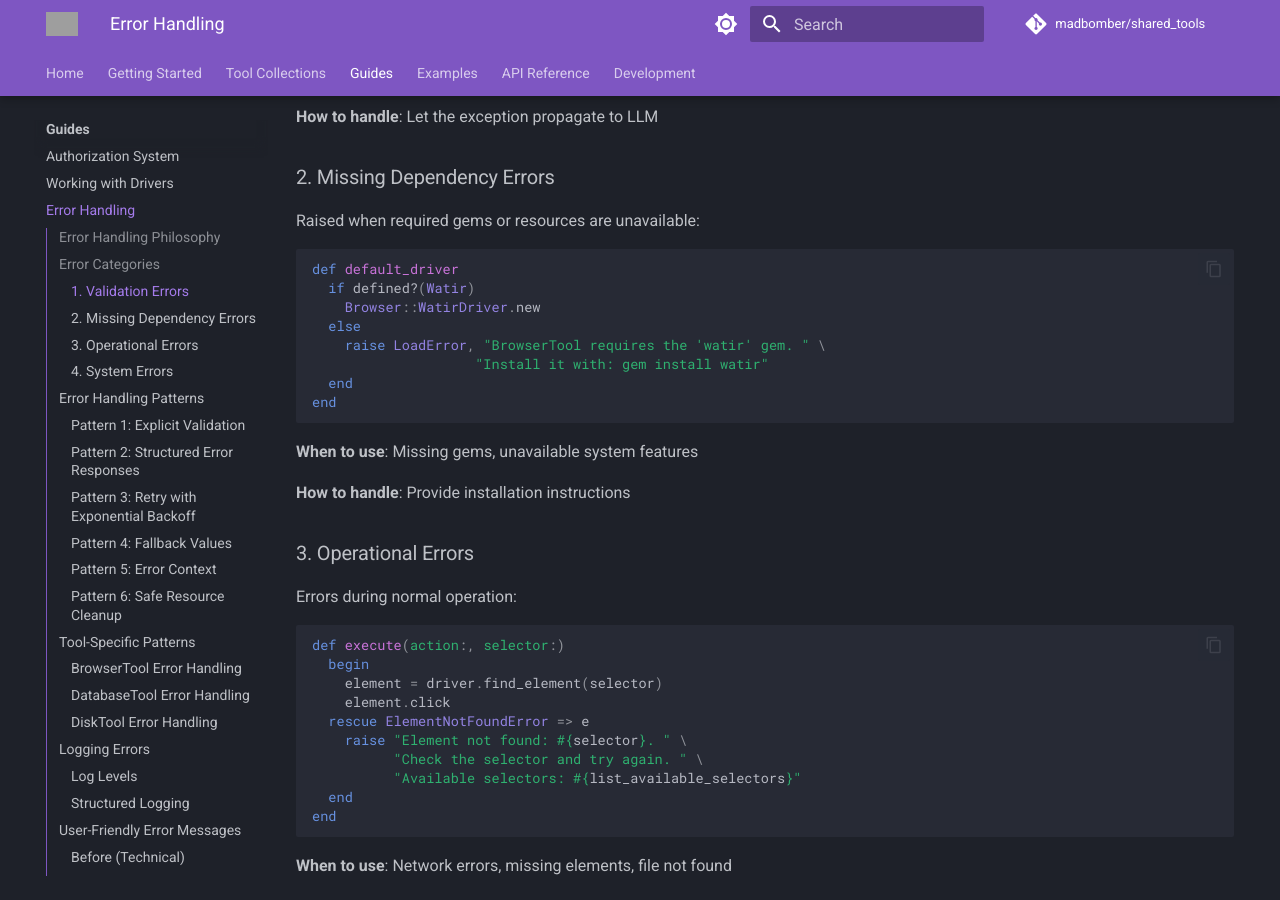
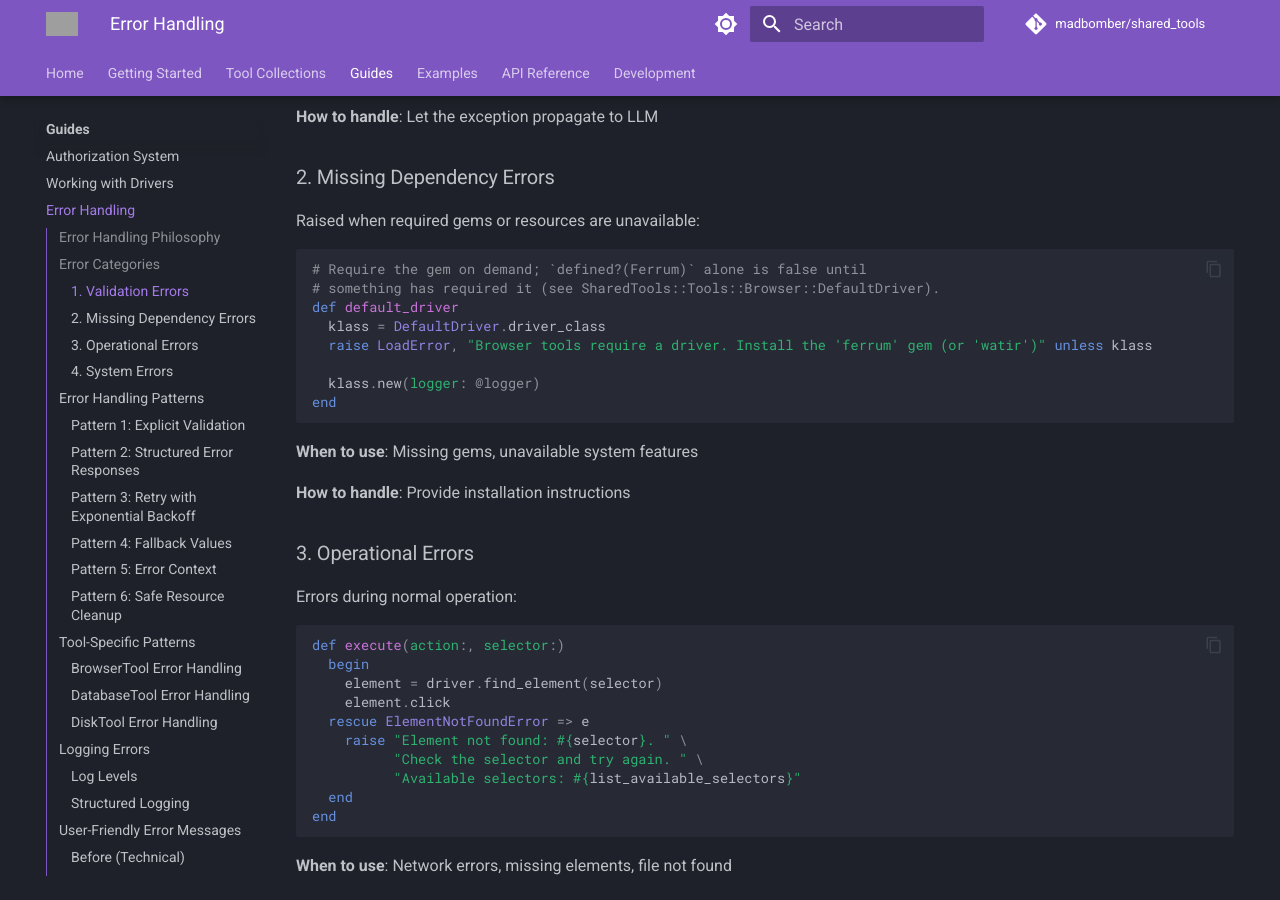
Before and after one commit to MadBomber/shared_tools, an MkDocs documentation site: the page built from docs/guides/error-handling.md, in a window 1280 px wide and 900 px high, scrolled down 872 px. Built offline with MkDocs 1.6.1 and Material for MkDocs 9.7.7, drawn with Linux system fonts in a browser that asks for light colours; comment, search, counter and statistics services are not loaded; the version menu is left out; grey boxes are pictures that could not be loaded.

Commit message:
docs(browser): document on-demand driver loading

````diff
--- a/docs/guides/error-handling.md
+++ b/docs/guides/error-handling.md
@@ -37,13 +37,13 @@ end
 Raised when required gems or resources are unavailable:
 
 ```ruby
+# Require the gem on demand; `defined?(Ferrum)` alone is false until
+# something has required it (see SharedTools::Tools::Browser::DefaultDriver).
 def default_driver
-  if defined?(Watir)
-    Browser::WatirDriver.new
-  else
-    raise LoadError, "BrowserTool requires the 'watir' gem. " \
-                    "Install it with: gem install watir"
-  end
+  klass = DefaultDriver.driver_class
+  raise LoadError, "Browser tools require a driver. Install the 'ferrum' gem (or 'watir')" unless klass
+
+  klass.new(logger: @logger)
 end
 ```
 
````
Also changed, not shown: docs/development/architecture.md (+1 -1 lines), docs/getting-started/installation.md (+3 -3 lines), 1 other file.
